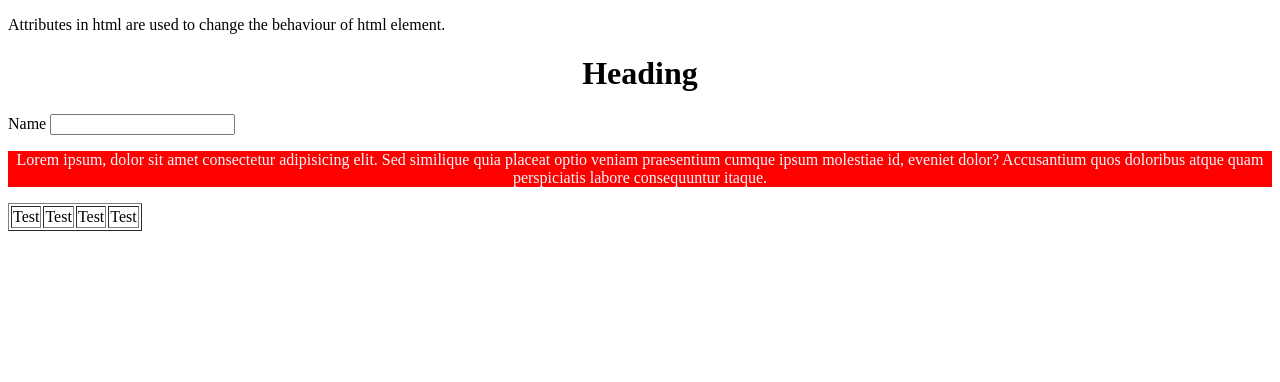
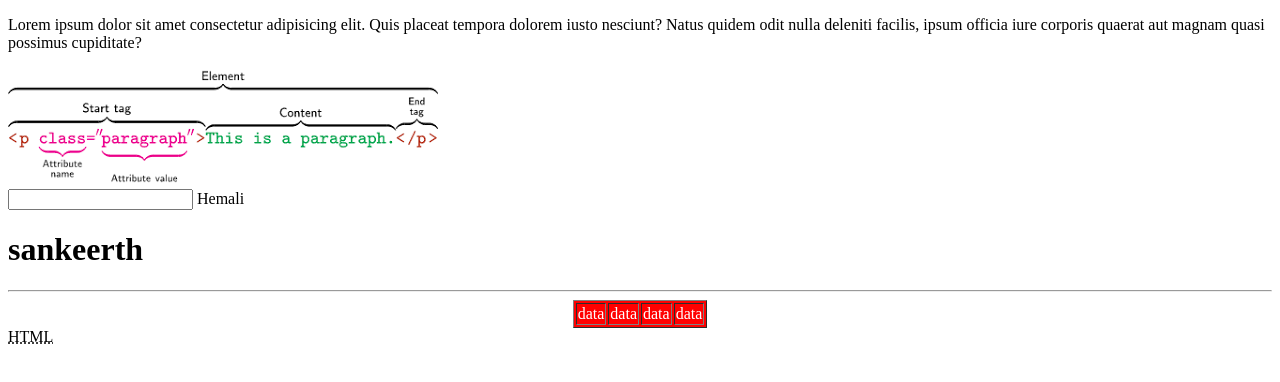
Before and after one commit to ChetanSharma-30/13sepTTSWD-1, a plain HTML site: page HTML/08generalattributes.html in a window 1280 px wide. Drawn offline with Linux system fonts and the light colour scheme.

Commit message:
Lecture Data

```diff
--- a/HTML/08generalattributes.html
+++ b/HTML/08generalattributes.html
@@ -1,27 +1,34 @@
 <!DOCTYPE html>
 <html lang="en">
+
 <head>
     <meta charset="UTF-8">
     <meta http-equiv="X-UA-Compatible" content="IE=edge">
     <meta name="viewport" content="width=device-width, initial-scale=1.0">
     <title>Document</title>
 </head>
+
 <body>
+    <!-- Attributes are always written in start tag only. -->
 
-    <p>Attributes in html are used to change the behaviour of html element.</p>
-    <h1 align="center">Heading</h1>
-    <label for="name">Name</label>
-    <input type="text" name="" id="">
+    <p>Lorem ipsum dolor sit amet consectetur adipisicing elit. Quis placeat tempora dolorem iusto nesciunt? Natus
+        quidem odit nulla deleniti facilis, ipsum officia iure corporis quaerat aut magnam quasi possimus cupiditate?
+    </p>
+    <img src="../Images/tagvselement.png" alt="" >
     <br>
-    <p align="center" style="background-color: red; color: aliceblue;">Lorem ipsum, dolor sit amet consectetur adipisicing elit. Sed similique quia placeat optio veniam praesentium cumque ipsum molestiae id, eveniet dolor? Accusantium quos doloribus atque quam perspiciatis labore consequuntur itaque.</p>
-    <table border="1px">
+    <input type="text" name="sankeerth" id="sankeerth" maxlength="10" style="text-transform: uppercase;">
+    <label for="name">Hemali</label>
+    <h1>sankeerth</h1>
+    <hr>
+    <table border="1px" align="center" bgcolor="red" style="color: white;">
         <tr>
-            <td>Test</td>
-            <td>Test</td>
-            <td>Test</td>
-            <td>Test</td>
+            <td>data</td>
+            <td>data</td>
+            <td>data</td>
+            <td>data</td>
         </tr>
     </table>
+    <abbr title="HyperText Markup Language">HTML</abbr>
+</body>
 
-</body>
 </html>
```
Also changed, not shown: HTML/10image.html (added, +28 -0 lines), HTML/11anchor/01anchor.html (added, +24 -0 lines), HTML/11anchor/02anchortaginimage.html (added, +26 -0 lines), HTML/12Imagemap/01Imagemap.html (added, +19 -0 lines), Images/banner.jpg (added), Images/banner2.jpg (added).
